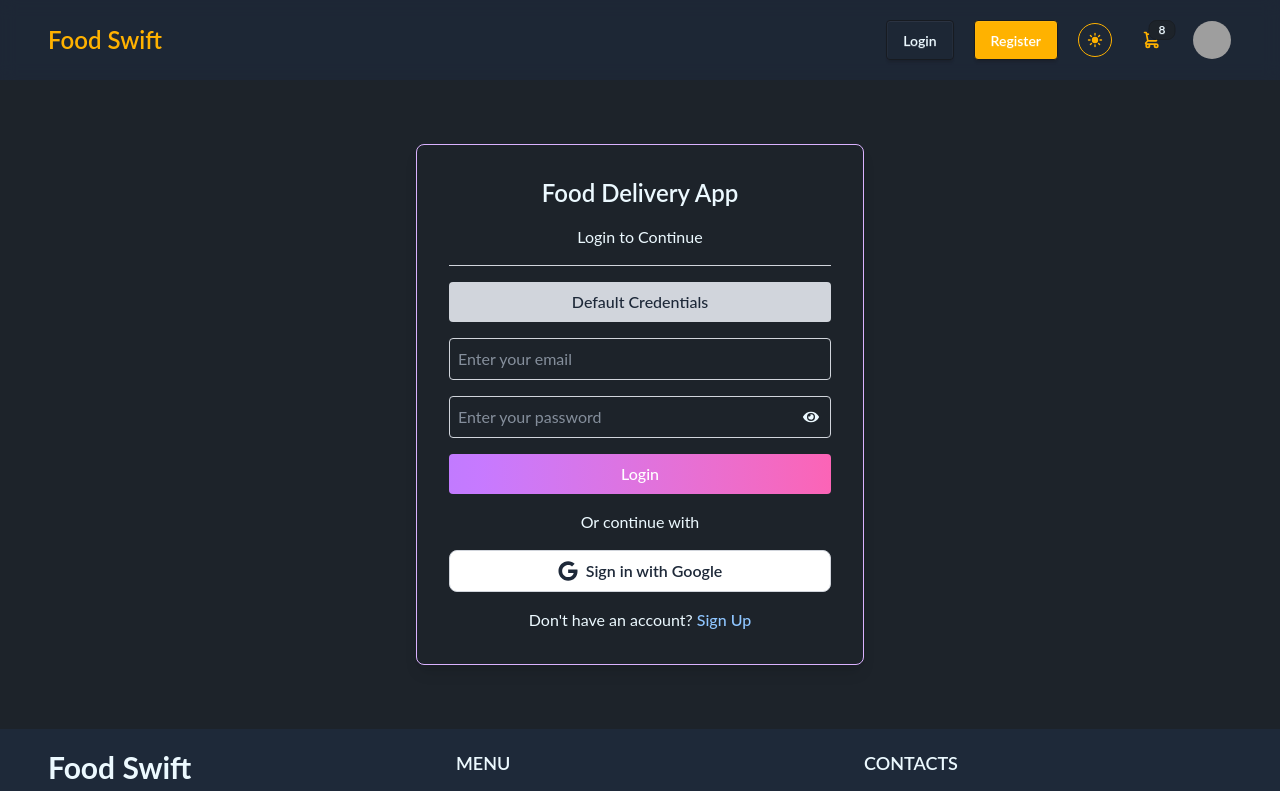
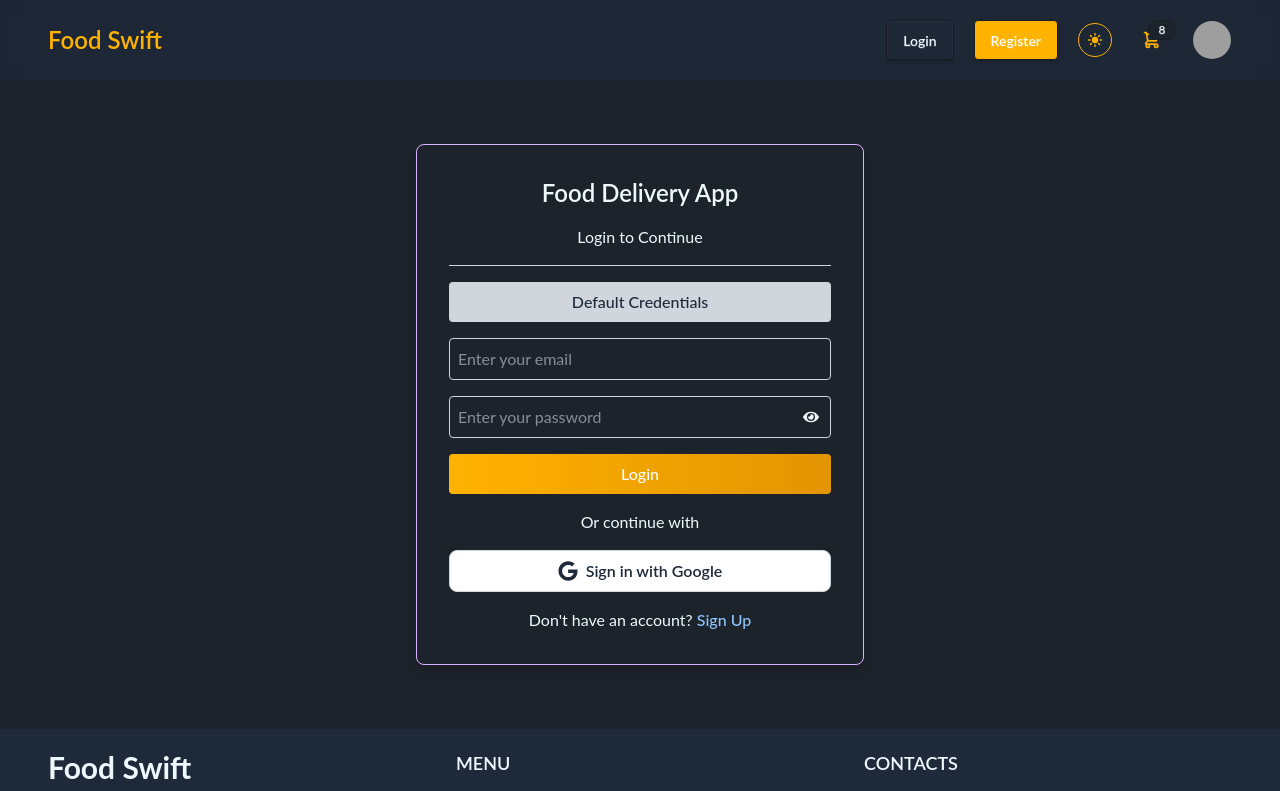
Before and after one commit to pxgacademy/Food-Swift-Quantum-Devs, a React (Vite) app: page /login in a window 1280 px wide. Shown: the top 791 px of the page. Built offline with nearby package versions, Linux system fonts and the light colour scheme; no server answers; grey boxes are pictures that could not be loaded.

Commit message:
Updated Login page button color

```diff
--- a/src/pages/authentication/login/Login.jsx
+++ b/src/pages/authentication/login/Login.jsx
@@ -44,7 +44,7 @@ const Login = () => {
           </button>
         </div>
 
-        <button className="w-full py-2 bg-gradient-to-r from-purple-400 to-pink-400 text-white rounded font-medium hover:opacity-90 cursor-pointer">
+        <button className="w-full py-2 bg-gradient-to-r from-primaryColor to-secondaryColor text-white rounded font-medium hover:opacity-90 cursor-pointer">
           Login
         </button>
 
```
